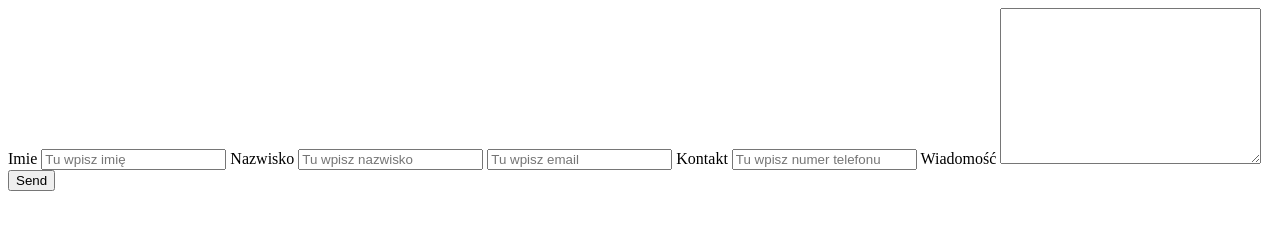
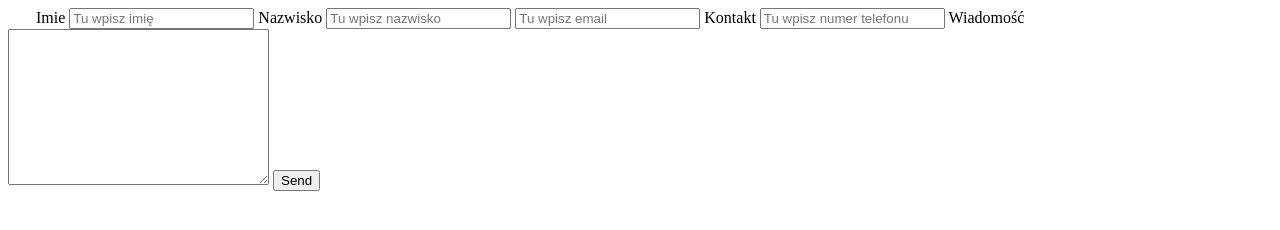
Before and after one commit to Gazi1996/Gazi1996.github.io, a plain HTML site: page index.html in a window 1280 px wide. Drawn offline with Linux system fonts and the light colour scheme.

Commit message:
Ostatnia zmiana

```diff
--- a/index.html
+++ b/index.html
@@ -8,25 +8,27 @@
 
   <form action="https://formspree.io/gazi1996@o2.pl"
       method="POST">
+
        <label for="imie">Imie</label>
        <input type="text" name="imie" placeholder="Tu wpisz imię" id="imie">
 
        <label for="nazwisko">Nazwisko</label>
        <input type="text" name="nazwisko" placeholder="Tu wpisz nazwisko" >
 
-       <label for="nazwisko"></label>
-       <input type="text" name="email" placeholder="Tu wpisz email" >
+       <label for="email"></label>
+       <input type="text" name="email" placeholder="Tu wpisz email" id="email" >
 
        <label for="kontakt">Kontakt</label>
        <input type="number" name="kontakt"
        placeholder="Tu wpisz numer telefonu" id="kontakt">
 
        <label for="wiadomosc">Wiadomość</label>
-       <textarea name="" id="" cols="30" rows="10" id="wiadomosc"></textarea>
+       <textarea name="" cols="30" rows="10" id="wiadomosc"></textarea>
 
+       <input type="submit" value="Send">
    </form>
 
-   <input type="submit" value="Send">
+
 
 </body>
 </html>
```
